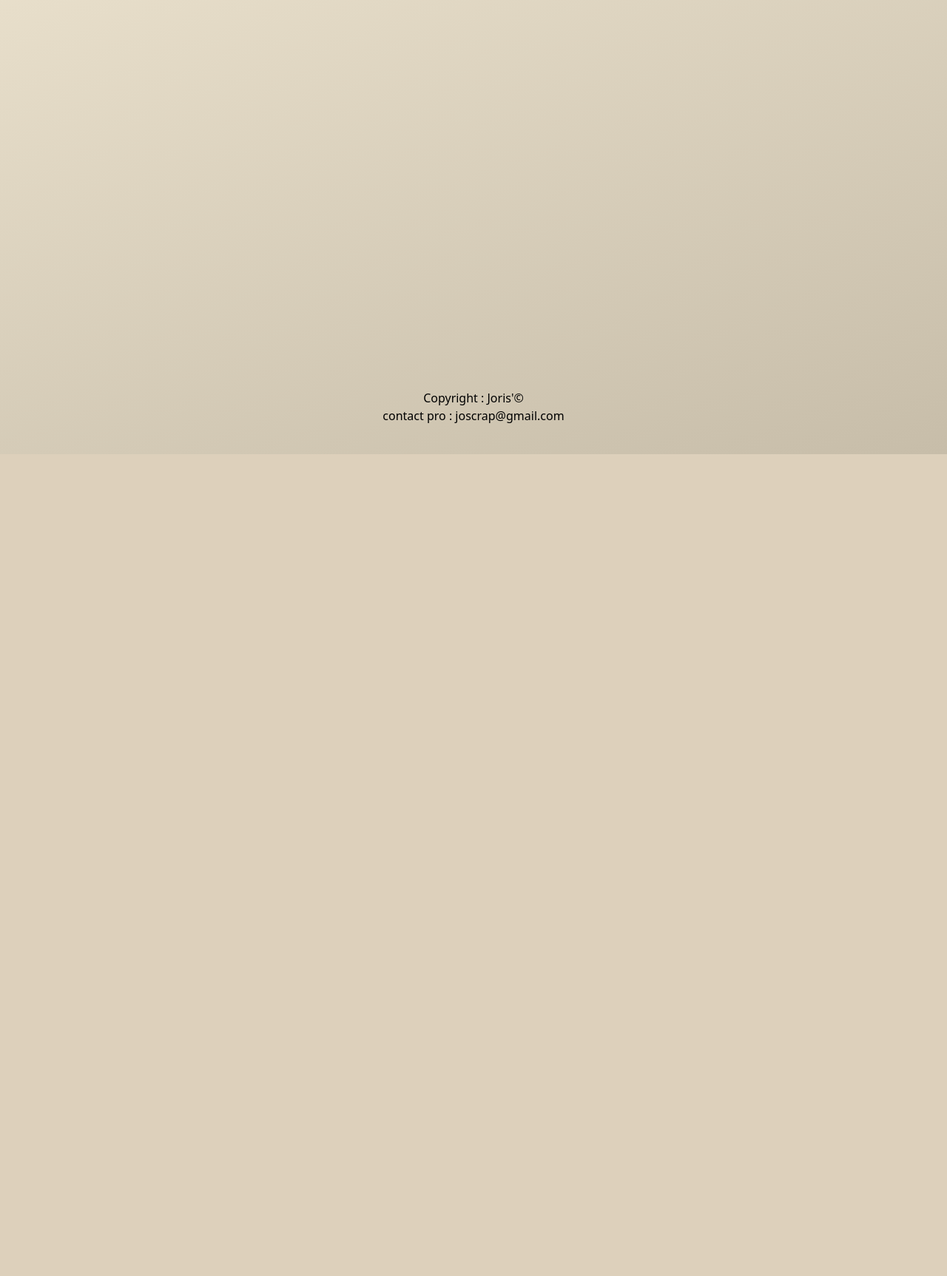
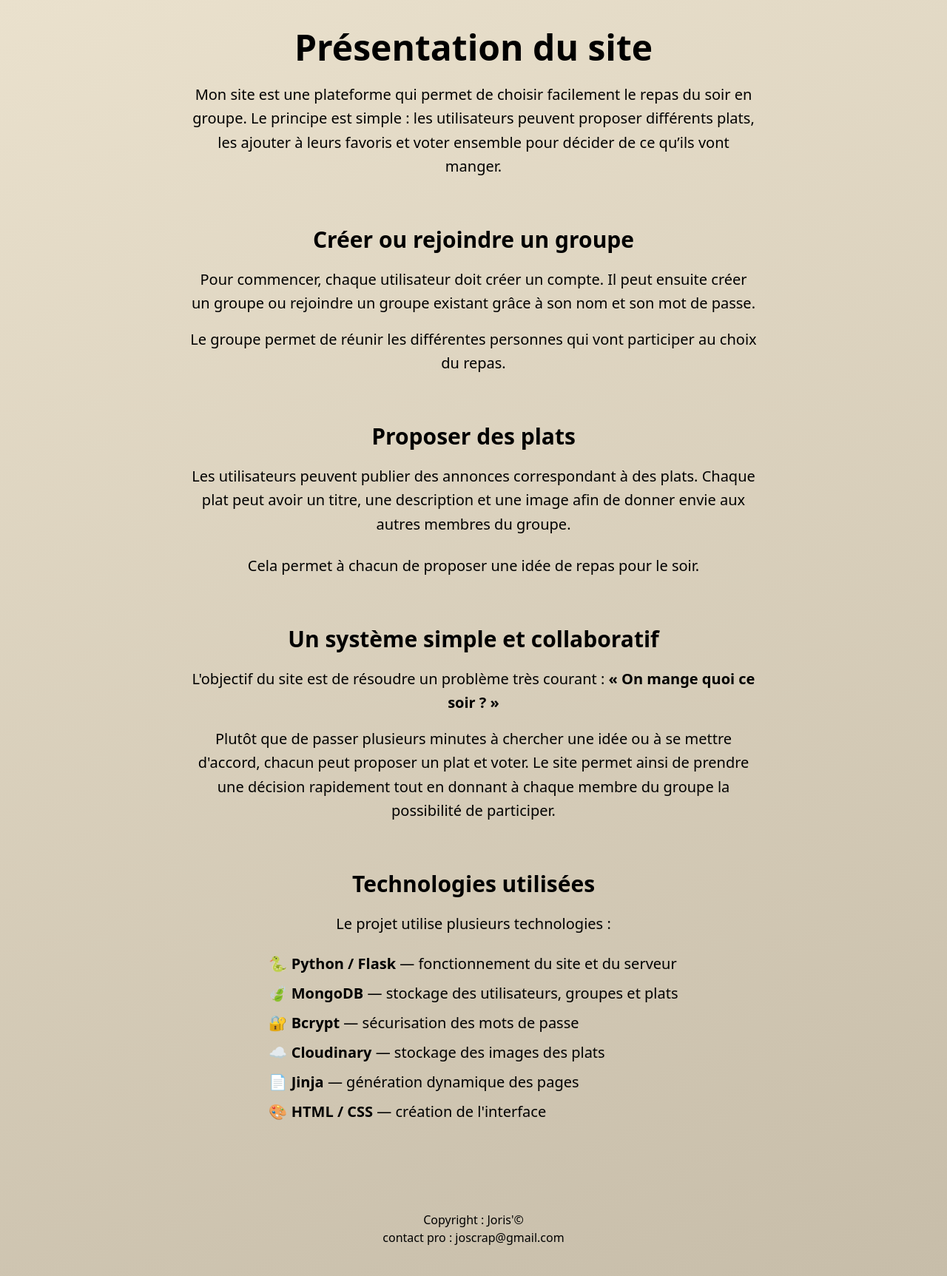
Before and after one commit to Joscrap/site-web-de-6mois--ta-faim-, a Flask app: page / in a window 1280 px wide. Shown: the part 186-1911 px from the top of the page at 74% size. Before the commit the page ends 800 px from the top, so only its background shows below. Run offline with Flask 3, Linux system fonts and the light colour scheme; style sheets or scripts are compiled from the project's sources; some libraries are stand-ins or nearby versions.

Commit message:
modif présentation + modif bare de recherche

```diff
--- a/static/style.css
+++ b/static/style.css
@@ -1,3 +1,14 @@
+@import "tailwindcss";
+
+/* Annuler le fond bleu/jaune du remplissage automatique des navigateurs */
+input:-webkit-autofill,
+input:-webkit-autofill:hover,
+input:-webkit-autofill:focus,
+input:-webkit-autofill:active{
+    -webkit-box-shadow: 0 0 0 30px white inset !important;
+}
+
+
 /* === MENU PROFIL === */
 .nav-profil {
   position: relative;
--- a/templates/base.html
+++ b/templates/base.html
@@ -23,10 +23,14 @@
 
         <!--barre de recherche-->
         {% if session['util'] %}
-        <form action="/recherche" method="post">
-            <input type="text" name="query" placeholder="Entrez votre recherche">
-            <input type="submit" value="Rechercher">
-        </form>
+        <div class="pt-4">
+            <form action="/recherche" method="post" class="flex items-center bg-white rounded-3xl py-2 px-4 shadow-sm ">
+                <input type="text" name="query" placeholder="Entrez votre recherche" class="outline-none">
+                <input type="image" src="../static/image/rechercher.png" class="w-6 h-6 ml-2 cursor-pointer transition-transform hover:scale-105">
+            </form>
+        </div>
+
+
         {% endif %}
 
 
--- a/templates/index.html
+++ b/templates/index.html
@@ -1,6 +1,100 @@
 {% extends "base.html" %}
 
 {% block content %}
+<section class="text-center max-w-5xl mx-auto px-6 py-10">
+
+    <!-- Présentation -->
+    <div class="mb-16">
+        <h1 class="text-5xl font-bold mb-6">
+            Présentation du site
+        </h1>
+
+        <p class="text-xl leading-relaxed max-w-3xl mx-auto">
+            Mon site est une plateforme qui permet de choisir facilement
+            le repas du soir en groupe. Le principe est simple : les utilisateurs
+            peuvent proposer différents plats, les ajouter à leurs favoris et
+            voter ensemble pour décider de ce qu’ils vont manger.
+        </p>
+    </div>
 
 
+    <!-- Groupe -->
+    <div class="mb-16">
+        <h2 class="text-3xl font-semibold mb-5">
+            Créer ou rejoindre un groupe
+        </h2>
+
+        <p class="text-xl leading-relaxed max-w-3xl mx-auto">
+            Pour commencer, chaque utilisateur doit créer un compte.
+            Il peut ensuite créer un groupe ou rejoindre un groupe existant
+            grâce à son nom et son mot de passe.
+        </p>
+
+        <p class="text-xl leading-relaxed max-w-3xl mx-auto mt-4">
+            Le groupe permet de réunir les différentes personnes qui vont
+            participer au choix du repas.
+        </p>
+    </div>
+
+
+    <!-- Plats -->
+    <div class="mb-16">
+        <h2 class="text-3xl font-semibold mb-5">
+            Proposer des plats
+        </h2>
+
+        <p class="text-xl leading-relaxed max-w-3xl mx-auto">
+            Les utilisateurs peuvent publier des annonces correspondant à des
+            plats. Chaque plat peut avoir un titre, une description et une image
+            afin de donner envie aux autres membres du groupe.
+        </p>
+
+
+        <p class="text-xl leading-relaxed max-w-3xl mx-auto mt-6">
+            Cela permet à chacun de proposer une idée de repas pour le soir.
+        </p>
+    </div>
+
+
+    <!-- Système collaboratif -->
+    <div class="mb-16">
+        <h2 class="text-3xl font-semibold mb-5">
+            Un système simple et collaboratif
+        </h2>
+
+        <p class="text-xl leading-relaxed max-w-3xl mx-auto">
+            L'objectif du site est de résoudre un problème très courant :
+            <strong>« On mange quoi ce soir ? »</strong>
+        </p>
+
+        <p class="text-xl leading-relaxed max-w-3xl mx-auto mt-4">
+            Plutôt que de passer plusieurs minutes à chercher une idée ou
+            à se mettre d'accord, chacun peut proposer un plat et voter.
+            Le site permet ainsi de prendre une décision rapidement tout en
+            donnant à chaque membre du groupe la possibilité de participer.
+        </p>
+    </div>
+
+
+    <!-- Technologies -->
+    <div class="mb-10">
+        <h2 class="text-3xl font-semibold mb-5">
+            Technologies utilisées
+        </h2>
+
+        <p class="text-xl leading-relaxed max-w-3xl mx-auto mb-6">
+            Le projet utilise plusieurs technologies :
+        </p>
+
+        <ul class="text-xl space-y-3 w-fit mx-auto text-left">
+            <li>🐍 <strong>Python / Flask</strong> — fonctionnement du site et du serveur</li>
+            <li>🍃 <strong>MongoDB</strong> — stockage des utilisateurs, groupes et plats</li>
+            <li>🔐 <strong>Bcrypt</strong> — sécurisation des mots de passe</li>
+            <li>☁️ <strong>Cloudinary</strong> — stockage des images des plats</li>
+            <li>📄 <strong>Jinja</strong> — génération dynamique des pages</li>
+            <li>🎨 <strong>HTML / CSS</strong> — création de l'interface</li>
+        </ul>
+    </div>
+
+</section>
 {% endblock %}
```
Also changed, not shown: static/image/rechercher.png (added).
